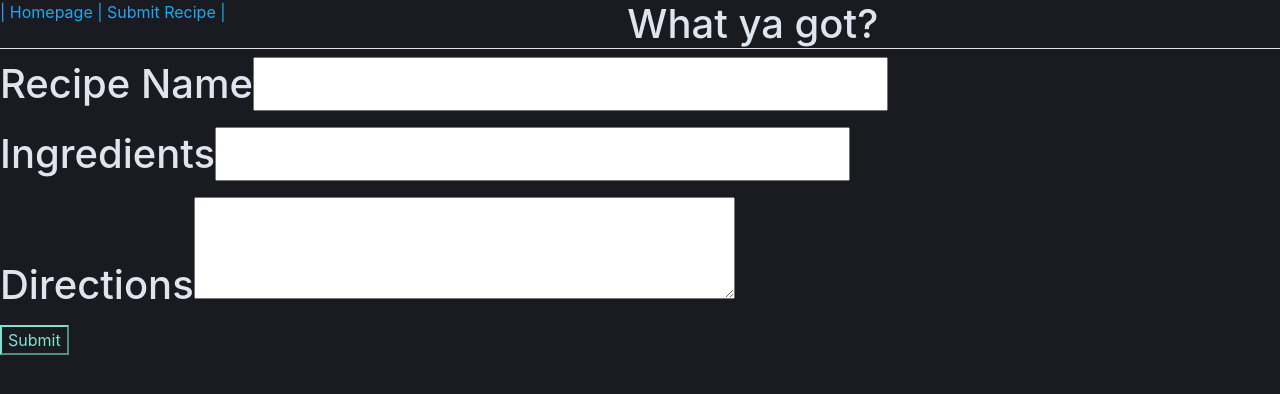
After one commit to gageschmidt/whats_cookin_python, a Django app: page /submitrecipe in a window 1280 px wide. The commit adds this page. Shown: the top 394 px of the page. Run offline with Django 3.2, Linux system fonts and the light colour scheme; parts of the project's set-up code (start-up, migrations or seed data) failed here and were passed over; some libraries are stand-ins or nearby versions.

Commit message:
added recipe submission form, untested at the moment. just generated the page/index controller. deciding on a directory layout.

```diff
--- a/whats_cookin/Controllers/Home.py
+++ b/whats_cookin/Controllers/home.py
@@ -1,9 +1,9 @@
 from django.shortcuts import render
-from whats_cookin.Models import Elasticsearch
+from whats_cookin.Models import elasticsearch
 from django.contrib.staticfiles.urls import staticfiles_urlpatterns
 
 
 def index(request):
     staticfiles_urlpatterns()
-    response = Elasticsearch.index_single_document()
+    response = elasticsearch.index_single_document()
     return render(request, 'home.html', locals())
--- /dev/null
+++ b/whats_cookin/Controllers/recipe_submission.py
@@ -0,0 +1,4 @@
+from django.shortcuts import render
+
+def index(request):
+    return render(request, 'recipe_submission.html')
--- a/whats_cookin/Routes/urls.py
+++ b/whats_cookin/Routes/urls.py
@@ -15,12 +15,14 @@ Including another URLconf
 """
 from django.contrib import admin
 from django.urls import path
-from whats_cookin.Controllers import Home
+from whats_cookin.Controllers import home
+from whats_cookin.Controllers import recipe_submission
 from django.contrib.staticfiles.urls import staticfiles_urlpatterns
 
 urlpatterns = [
     path('admin/', admin.site.urls),
-    path('home', Home.index, name='home')
+    path('home', home.index, name='home'),
+    path('submitrecipe', recipe_submission.index, name='submitrecipe')
 ]
 
 urlpatterns += staticfiles_urlpatterns()
--- a/whats_cookin/templates/layouts/base.html
+++ b/whats_cookin/templates/layouts/base.html
@@ -14,7 +14,8 @@
 
   <div class="text-center underline">
       <nav style="float: left">
-          <a href="/home" style="color: #1BA9F5">Homepage</a>
+          <a href="/home" style="color: #1BA9F5">| Homepage |</a>
+          <a href="/submitrecipe" style="color: #1BA9F5">Submit Recipe |</a>
       </nav>
       <div class="greetingHeader text-muted under">
       <h1>
--- /dev/null
+++ b/whats_cookin/templates/recipe_submission.html
@@ -0,0 +1,17 @@
+{% extends 'layouts/base.html' %}
+{% block header %}
+    <div class="text-center underline">
+      <div class="greetingHeader text-muted">
+          <h1 class="border-bottom" style="color: #dfe5ef">What ya got?</h1>
+      </div>
+    </div>
+{% endblock %}
+{% block content %}
+    <form target="recipe-submission-iframe" action="/recipe/submit">
+        <h1 style="color: #dfe5ef">Recipe Name<label for="recipe-name"><input id="recipe-name"/></label></h1>
+        <h1 style="color: #dfe5ef">Ingredients<label for="recipe-name"><input id="recipe-name"/></label></h1>
+        <h1 style="color: #dfe5ef">Directions<label for="recipe-name"><textarea  id="recipe-name"></textarea></label></h1>
+        <button  style="color: #7DE2D1; border-color: #7DE2D1; background-color: #1a1b20;" id="submit-recipe">Submit</button>
+    </form>
+    <iframe style="display: none;" name="recipe-submission-iframe"></iframe>
+{% endblock %}
```
Also changed, not shown: whats_cookin/Models/elasticsearch.py (renamed from whats_cookin/Models/Elasticsearch.py).
